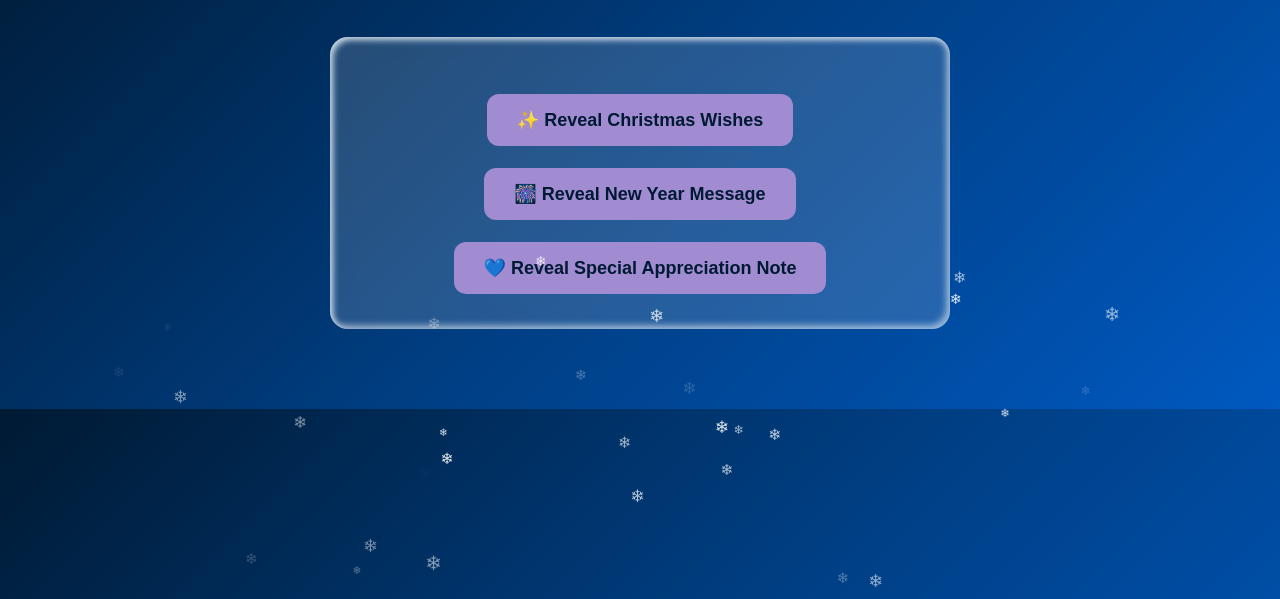
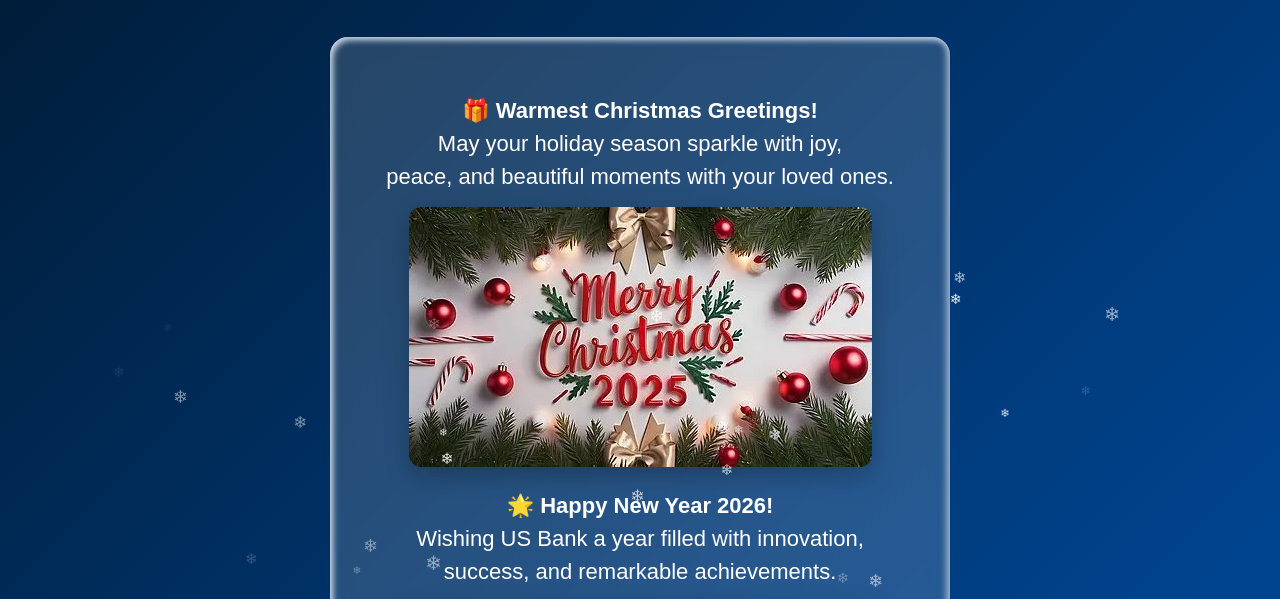
Before and after one commit to KVPrasad999/Holiday-greetings, a plain HTML site: page index.html in a window 1280 px wide. Shown: the part 140-739 px from the top of the page. Drawn offline with Linux system fonts and the light colour scheme.

Commit message:
Update index.html

```diff
--- a/index.html
+++ b/index.html
@@ -1,3 +1,4 @@
+
 <!DOCTYPE html>
 <html lang="en">
 <head>
@@ -6,212 +7,120 @@
 
 <title>Cognizant → US Bank | Holiday Greeting</title>
 <style>
-
     body {
-
         margin: 0;
-
         font-family: 'Arial', sans-serif;
-
         background: linear-gradient(135deg, #001a33, #003d80, #0059c0);
-
         color: #ffffff;
-
         text-align: center;
-
         padding: 40px 20px;
-
         overflow-x: hidden;
-
     }
 
     h1 {
-
         font-size: 32px;
-
         margin-bottom: 10px;
-
         letter-spacing: 1px;
-
     }
 
     h2 {
-
         font-weight: normal;
-
         margin-top: 0;
-
         color: #cde8ff;
-
     }
 
     .card {
-
         background: rgba(255, 255, 255, 0.15);
-
         padding: 35px;
-
         border-radius: 18px;
-
         max-width: 550px;
-
         margin: 40px auto;
-
         backdrop-filter: blur(10px);
-
         box-shadow: rgb(204, 219, 232) 3px 3px 6px 0px inset, rgba(255, 255, 255, 0.5) -3px -3px 6px 1px inset;
-
-
     }
 
-    .reveal-btn {
-
-        background: #a18cd1;
-
-        border: none;
-
-        padding: 15px 30px;
-
-        font-size: 18px;
-
-        border-radius: 12px;
-
-        cursor: pointer;
-
-        color: #001a33;
-
-        font-weight: bold;
-
+    /* Remove hidden behavior and keep the reveal animation style */
+    .section {
+        display: block;             /* was: display: none; */
         margin-top: 22px;
-
-        transition: 0.3s;
-
+        font-size: 22px;
+        line-height: 1.5;
+        animation: fadeIn 0.8s ease-in-out;
     }
 
-    .reveal-btn:hover {
-
-        background: #66ddff;
-
-        transform: scale(1.05);
-
-    }
-
-    .section {
-
-        display: none;
-
-        margin-top: 22px;
-
-        font-size: 22px;
-
-        line-height: 1.5;
-
-        animation: fadeIn 0.8s ease-in-out;
-
+    .inline-img {
+        display: block;
+        max-width: 100%;
+        height: auto;
+        margin: 14px auto 0 auto;
+        border-radius: 12px;
+        box-shadow: rgba(0, 0, 0, 0.25) 0 8px 24px;
     }
 
     @keyframes fadeIn {
-
         from { opacity: 0; transform: translateY(20px); }
-
         to { opacity: 1; transform: translateY(0); }
-
     }
 
     /* Floating Snow Animation */
-
     .snowflake {
-
         position: fixed;
-
         top: -10px;
-
         left: 50%;
-
         font-size: 18px;
-
         color: white;
-
         opacity: 0.8;
-
         animation: snow 10s linear infinite;
-
     }
 
     @keyframes snow {
-
         0% { transform: translateX(0) translateY(0); }
-
         100% { transform: translateX(-200px) translateY(100vh); }
-
     }
 </style>
 </head>
 <body>
 <h1>🎄 Season’s Greetings from Cognizant 🎄</h1>
 <h2>To our valued partner: <b>US Bank</b></h2>
+
 <div class="card">
-<button class="reveal-btn" onclick="reveal(1)">✨ Reveal Christmas Wishes</button>
+    <!-- Christmas Wishes (formerly under button) -->
     <div class="section" id="s1">
-
         🎁 <b>Warmest Christmas Greetings!</b><br>
-
         May your holiday season sparkle with joy,<br>
-
         peace, and beautiful moments with your loved ones.
 
         <img src="Christmas.webp" alt="Christmas" class="inline-img">
     </div>
-<button class="reveal-btn" onclick="reveal(2)">🎆 Reveal New Year Message</button>
+
+    <!-- New Year Message (formerly under button) -->
     <div class="section" id="s2">
-
         🌟 <b>Happy New Year 2026!</b><br>
-
         Wishing US Bank a year filled with innovation,<br>
-
         success, and remarkable achievements.
-
         <img src="Happy New year.webp" alt="Happy New year" class="inline-img">
     </div>
-<button class="reveal-btn" onclick="reveal(3)">💙 Reveal Special Appreciation Note</button>
+
+    <!-- Special Appreciation Note (formerly under button) -->
     <div class="section" id="s3">
-
         🤝 Thank you for your continued partnership and trust.<br>
-
         We look forward to reaching new milestones together.<br><br>
         — <b>Team Cognizant</b>
-	<img src="partnership.PNG" alt="Partnership" class="inline-img">
+        <img src="Partnership.png" alt="Partnership" class="inline-img">
     </div>
 </div>
-<script>
 
-function reveal(n) {
-
-    document.getElementById("s" + n).style.display = "block";
-
-}
-</script>
 <!-- Generate 40 Snowflakes -->
 <script>
-
 for (let i = 0; i < 40; i++) {
-
     let snow = document.createElement("div");
-
     snow.className = "snowflake";
-
     snow.innerHTML = "❄";
-
     snow.style.left = Math.random() * 100 + "vw";
-
     snow.style.fontSize = (Math.random() * 10 + 10) + "px";
-
     snow.style.animationDuration = (Math.random() * 5 + 5) + "s";
-
     snow.style.opacity = Math.random();
-
     document.body.appendChild(snow);
-
 }
 </script>
 </body>
```
Lines whose indentation alone changed are shown as unchanged.
